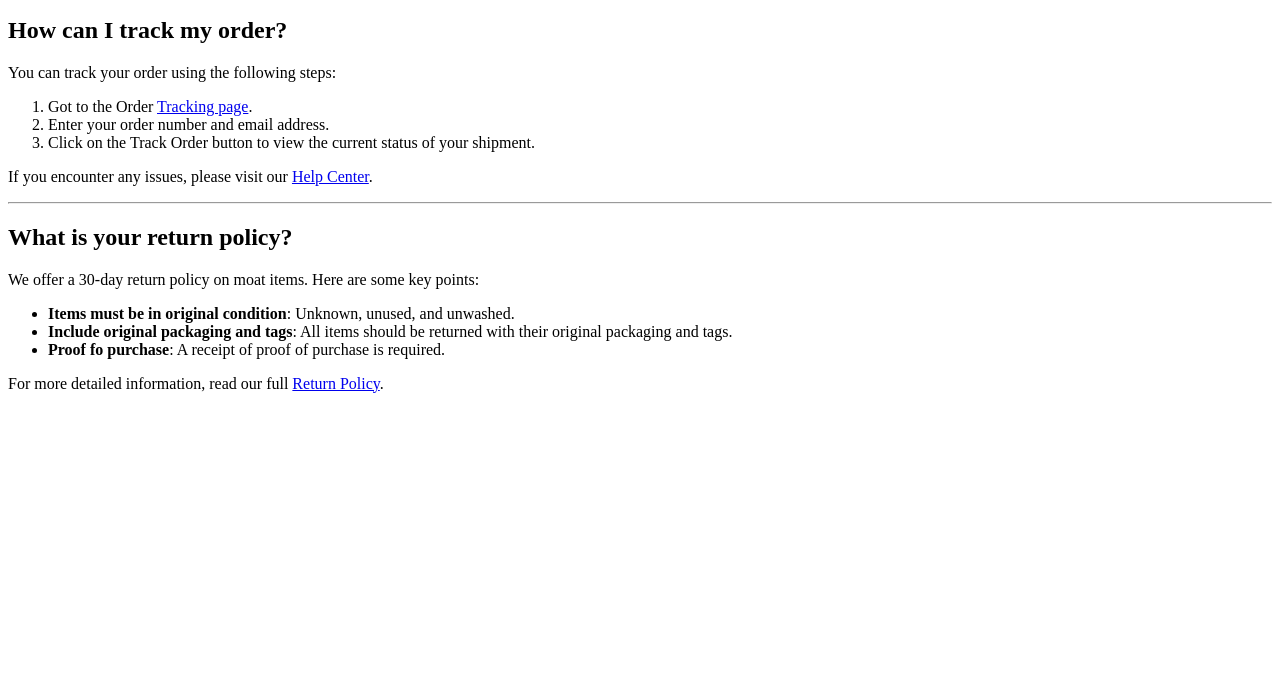
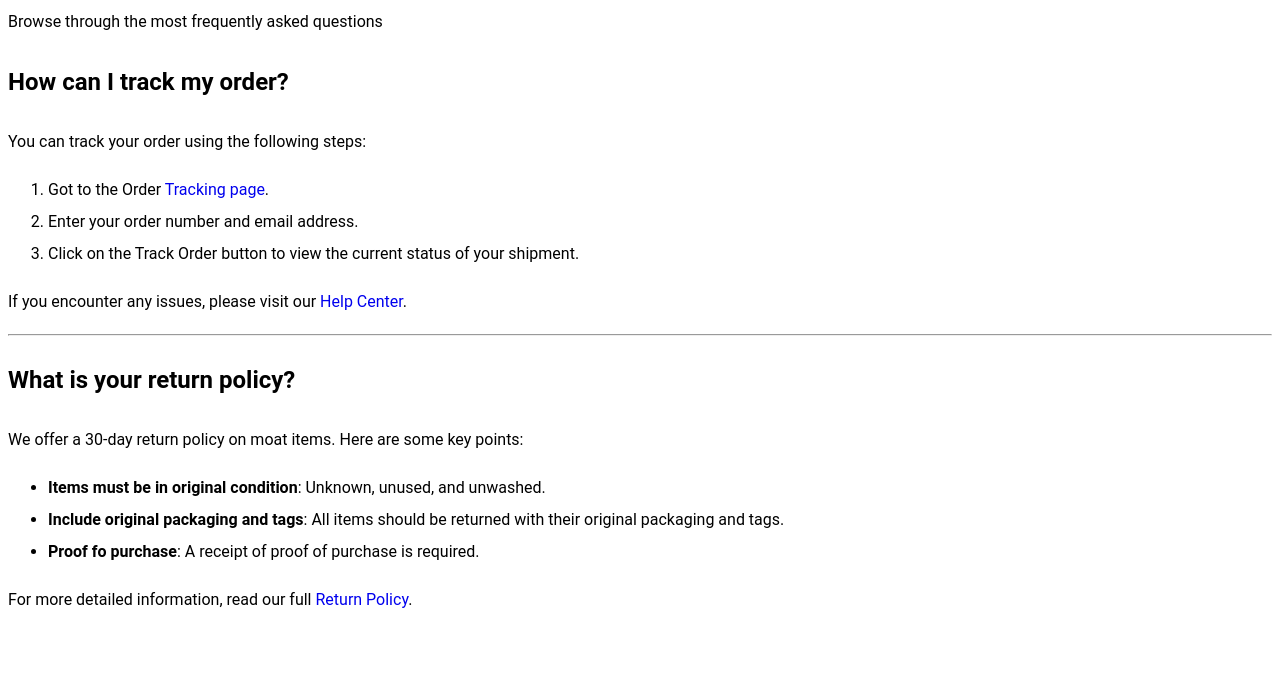
Before and after one commit to Maaxboon/learn-enough, a plain HTML site: page FAQs/index.html in a window 1280 px wide. Shown: the part 101-800 px from the top of the page. Drawn offline with Linux system fonts and the light colour scheme.

Commit message:
Adds styles to the FAQs

```diff
--- a/FAQs/styles.css
+++ b/FAQs/styles.css
@@ -1,9 +1,15 @@
 * {
+  font-family: "Roboto", sans-serif;
+  line-height: 2;
 }
 
 .header {
 }
 
-.blue-text {
-  color: blue;
+/* .blue-text {
+  color: #4e80ee;
+} */
+
+a {
+  text-decoration: none;
 }
```
